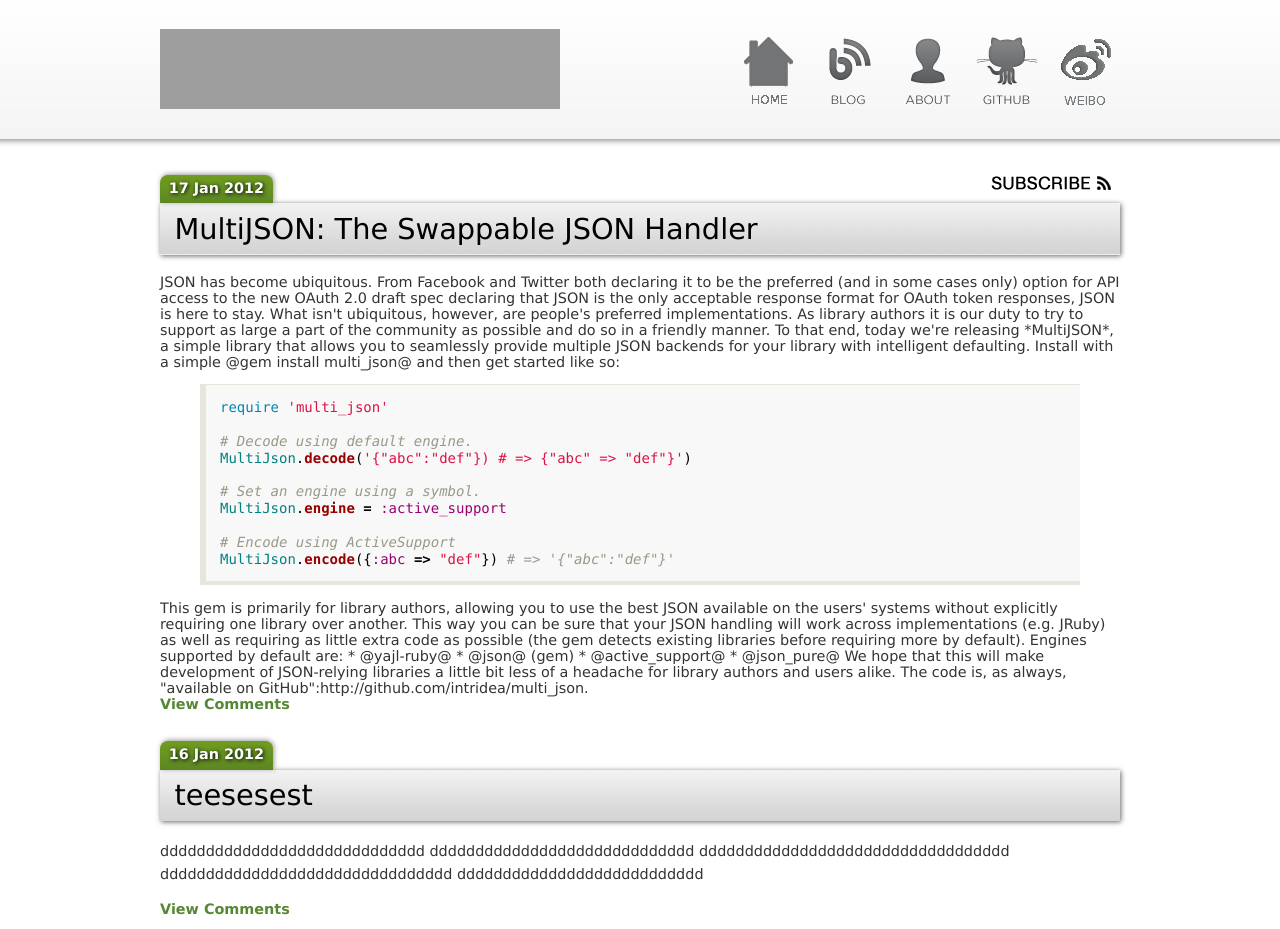
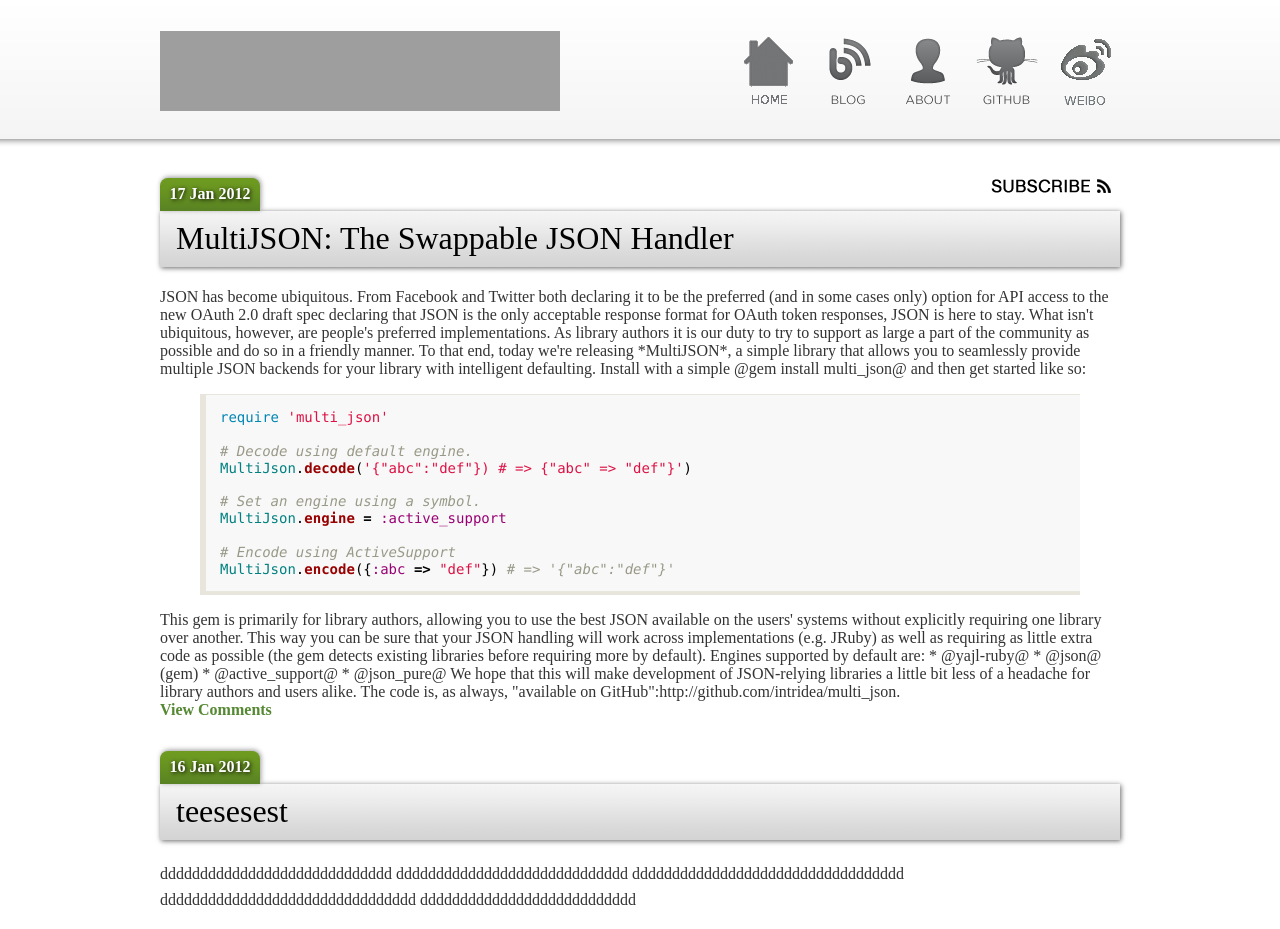
Before and after one commit to congmo/congmo.github.com, a Jekyll site: the page built from blog.html, in a window 1280 px wide. Shown: the top 929 px of the page. Built offline with Jekyll 4.4.1, drawn with Linux system fonts in a browser that asks for light colours; comment, search, counter and statistics services are not loaded; grey boxes are pictures that could not be loaded.

Commit message:
update font size

```diff
--- a/_layouts/master.html
+++ b/_layouts/master.html
@@ -22,7 +22,6 @@
             <li><a href='/blog.html' id='blog_link' title='Blog'>Blog</a></li>
             <li><a href='/about.html' id='about_link' title='About'>About</a></li>
             <li><a href='http://github.com/congmo' target='_blank' title='GitHub' rel='me' id='github_link'>GitHub</a></li>
-            <!--<li><a href='http://www.linkedin.com/in/mbleigh' title='LinkedIn' target='_blank' rel='me' id='linkedin_link'>LinkedIn</a></li>-->
             <li><a href='http://weibo.com/u/2033654862' title='WeiBo' target='_blank' rel='me' id='twitter_link'>WeiBo</a></li>
           </ul>
         </div>
--- a/index.html
+++ b/index.html
@@ -7,6 +7,7 @@
 
 <div class='home_box' id='home_left'>
   <h2><a href='/atom.xml' class='float-right' target='_blank'><img src='/images/subscribe-icon.gif' alt='Subscribe'/></a> <a href='/blog.html'>全部文章</a></h2>
+  <BR>
   {% for post in site.posts limit:page.full_posts %}
   <div class='post'>
     <span class='date'>{{post.date | date_to_string}}</span>
--- a/stylesheets/master.css
+++ b/stylesheets/master.css
@@ -1,11 +1,11 @@
 body {
-  font-family: Rockwell, Verdana, sans-serif;
+  font-family: Times New Roman,Rockwell, Verdana, sans-serif;
   letter-spacing: 0em;
   background: #fff url(/images/header_bg.gif) repeat-x top;
   color: #353B40;
   margin: 0;
   padding: 0;
-  font-size: 0.9em;
+  font-size: 1em;
 }
 
 a {
@@ -248,7 +248,7 @@
 }
 
 .home_box .post h1 a {
-  font-size: 0.7em;
+  font-size: 0.6em;
 }
 
 .repo {
```
